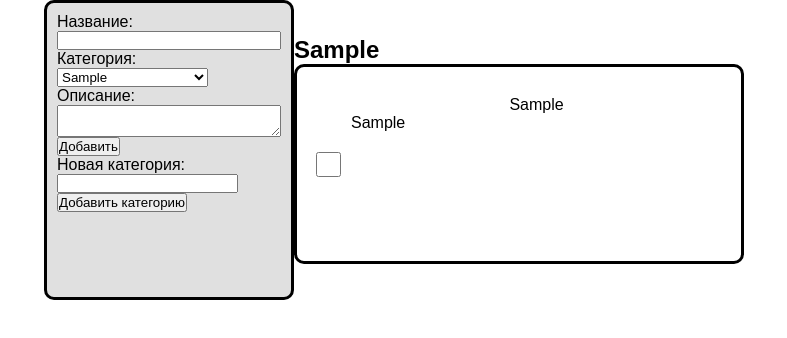
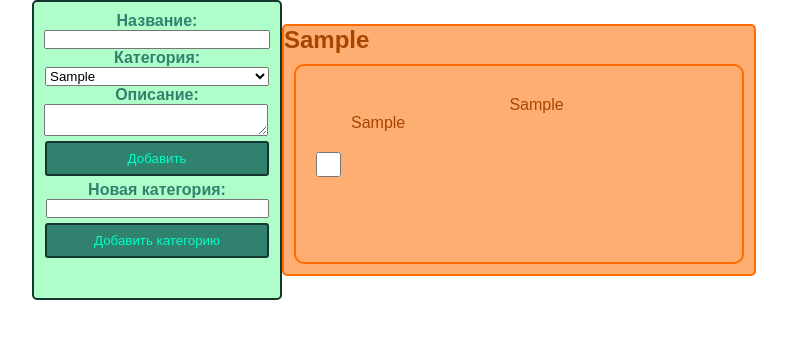
Before and after one commit to AinLume/task_manager, a React (Create React App) app: page / in a window 1280 px wide. Both pictures are taken after typing "Sample", "Sample", "Sample" into the empty fields and a click on the button "Добавить категорию". Shown: the top 338 px of the page, without its empty margins (246-1033 px from the left). Built offline with nearby package versions, Linux system fonts and the light colour scheme.

Commit message:
Add styles to task manager (orange dot) v2

```diff
--- a/src/components/TaskManager.js
+++ b/src/components/TaskManager.js
@@ -52,28 +52,28 @@ function TaskManager () {
         <div className='container'>
             <form className='task-manage-form' onSubmit={handleSubmit}>
                 <label className='task-name-label'>
-                    Название:
+                    <h4>Название:</h4>
                     <input type='text' className='task-name' value={name} onChange={handleChangeName}></input>
                 </label>
                 <label className='task-category-label'>
-                    Категория:
-                    <select value={currentCategory} onChange={handleChangeCurrentCategory}>
+                    <h4>Категория:</h4>
+                    <select className="category-select" value={currentCategory} onChange={handleChangeCurrentCategory}>
                         <option value="">Выберите категорию</option>
                         {tasks.map((category, index) => (
-                            <option key={index} value={category.category}>{category.category}</option>
+                            <option className="category" key={index} value={category.category}>{category.category}</option>
                         ))}
                     </select>
                 </label>
                 <label className='task-description-label'>
-                    Описание:
+                    <h4>Описание:</h4>
                     <textarea className='task-description' value={description}
                               onChange={handleChangeDescription}></textarea>
                 </label>
                 <button className='task-add' type='submit'>Добавить</button>
                 <div className="add-category-form">
                     <label>
-                        Новая категория:
-                        <input type="text" value={newCategory} onChange={handleChangeNewCategory}/>
+                        <h4>Новая категория:</h4>
+                        <input className="category-input" type="text" value={newCategory} onChange={handleChangeNewCategory}/>
                     </label>
                     <button onClick={handleAddCategory}>Добавить категорию</button>
                 </div>
--- a/src/components/task.css
+++ b/src/components/task.css
@@ -1,8 +1,10 @@
 .task {
     width: 450px;
     height: 200px;
-    border: 3px solid rgb(0, 0, 0);
+    border: 2px solid #FF6C00;
+    color: #A64600;
     border-radius: 10px;
+    margin: 10px 10px 10px 10px;
     padding: 10px;
     display: flex;
     align-items: center;
@@ -13,7 +15,7 @@
 .task-checkbox {
     width: 25px;
     height: 25px;
-    border: 5px solid #000000;
+    border: 2px solid #FF6C00;
     border-radius: 10px;
     display: inline-block;
     vertical-align: center;
@@ -30,9 +32,11 @@
     display: block;
     text-align: center;
     width: 100%;
+    font-family: "Comfortaa SemiBold", sans-serif;
 }
 
 .task-description {
     display: block;
     width: 100%;
+    font-family: "Comfortaa SemiBold", sans-serif;
 }
--- a/src/components/taskmanager.css
+++ b/src/components/taskmanager.css
@@ -6,19 +6,26 @@
 }
 
 .task-description {
-    max-width: 225.2px;
-    max-height: 200px;
+    max-width: 224px;
+    max-height: 65px;
     margin-left: 0;
 }
 
 .task-manage-form {
+    text-align: center;
     display: inline-block;
-    background-color: rgb(224, 224, 224);
+    background-color: rgb(175, 254, 202);
     max-width: 250px;
     height: 300px;
-    border: 3px solid rgb(0, 0, 0);
-    border-radius: 10px;
+    border: 2px solid rgb(20, 54, 46);
+    border-radius: 5px;
     padding: 10px;
+}
+
+.tasks-container {
+    border: 2px solid #FF6C00;
+    border-radius: 5px;
+    background-color: #FFAE73;
 }
 
 .category-columns {
@@ -27,3 +34,34 @@
     justify-content: center;
     position: relative;
 }
+
+.category-select {
+    width: 224px;
+}
+
+button {
+    width: 224px;
+    height: 35px;
+    margin-top: 5px;
+    margin-bottom: 5px;
+    background-color: rgb(48, 130, 111);
+    border: 2px solid rgb(20, 54, 46);
+    border-radius: 3px;
+
+    color: rgb(0, 255, 196);
+    font-family: "Comfortaa SemiBold", sans-serif;
+}
+
+h2 {
+    font-family: "Comfortaa SemiBold", sans-serif;
+    color: #A64600;
+}
+
+h4 {
+    font-family: "Comfortaa SemiBold", sans-serif;
+    color: rgb(48, 130, 111);
+}
+
+input {
+    width: 223px;
+}
```
